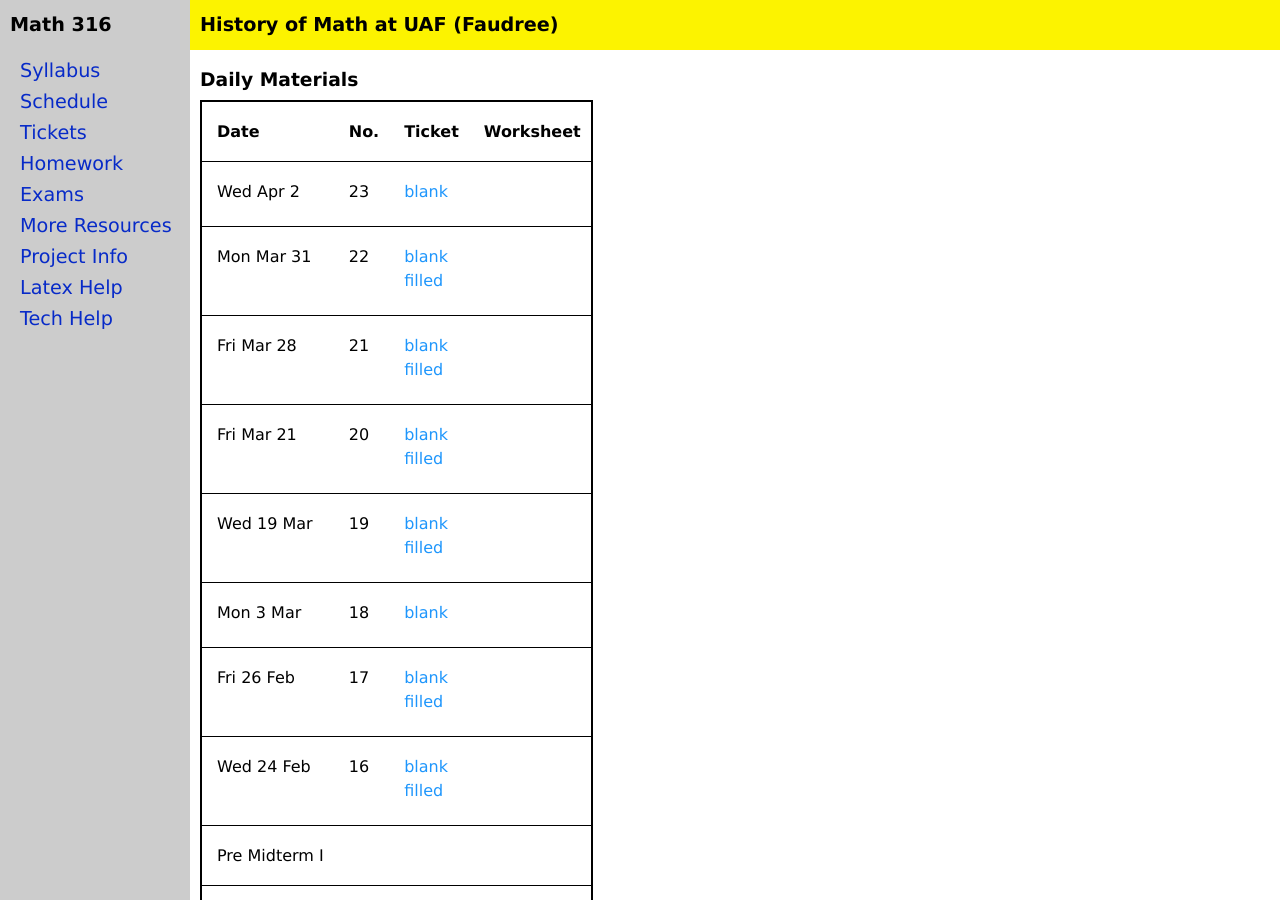
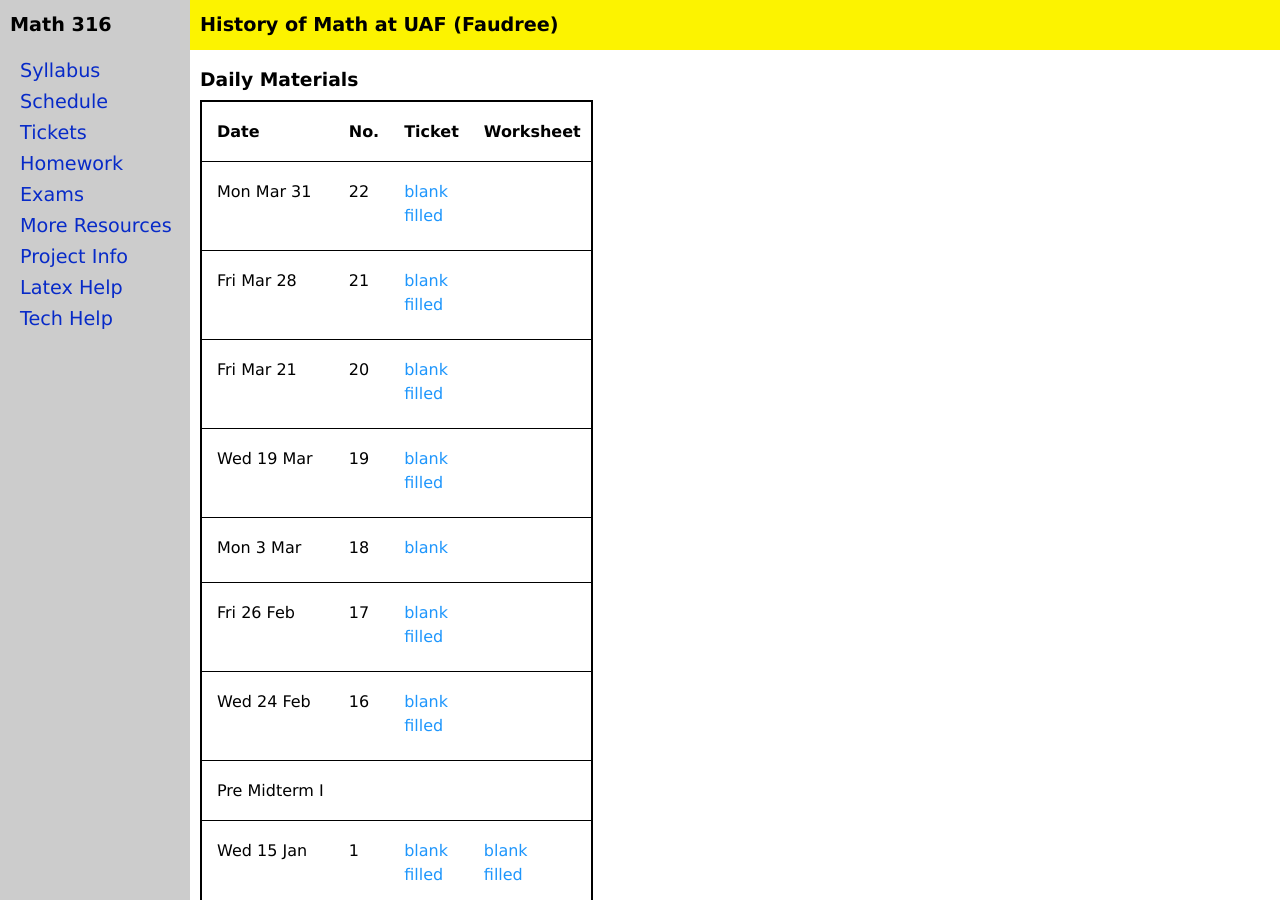
Before and after one commit to jrfaudree/HOM, a Jekyll site: the page built from tickets.md, in a window 1280 px wide and 900 px high. Built offline with Jekyll 4.4.1, drawn with Linux system fonts in a browser that asks for light colours.

Commit message:
Update ticket_s2025.yml

```diff
--- a/_data/ticket_s2025.yml
+++ b/_data/ticket_s2025.yml
@@ -1,6 +1,3 @@
-- day: Wed Apr 2
-  number: "23"
-  ticket: https://jrfaudree.github.io/HOM/assets/tickets/t22.pdf
 - day: Mon Mar 31
   number: "22"
   ticket: https://jrfaudree.github.io/HOM/assets/tickets/t22.pdf
```
